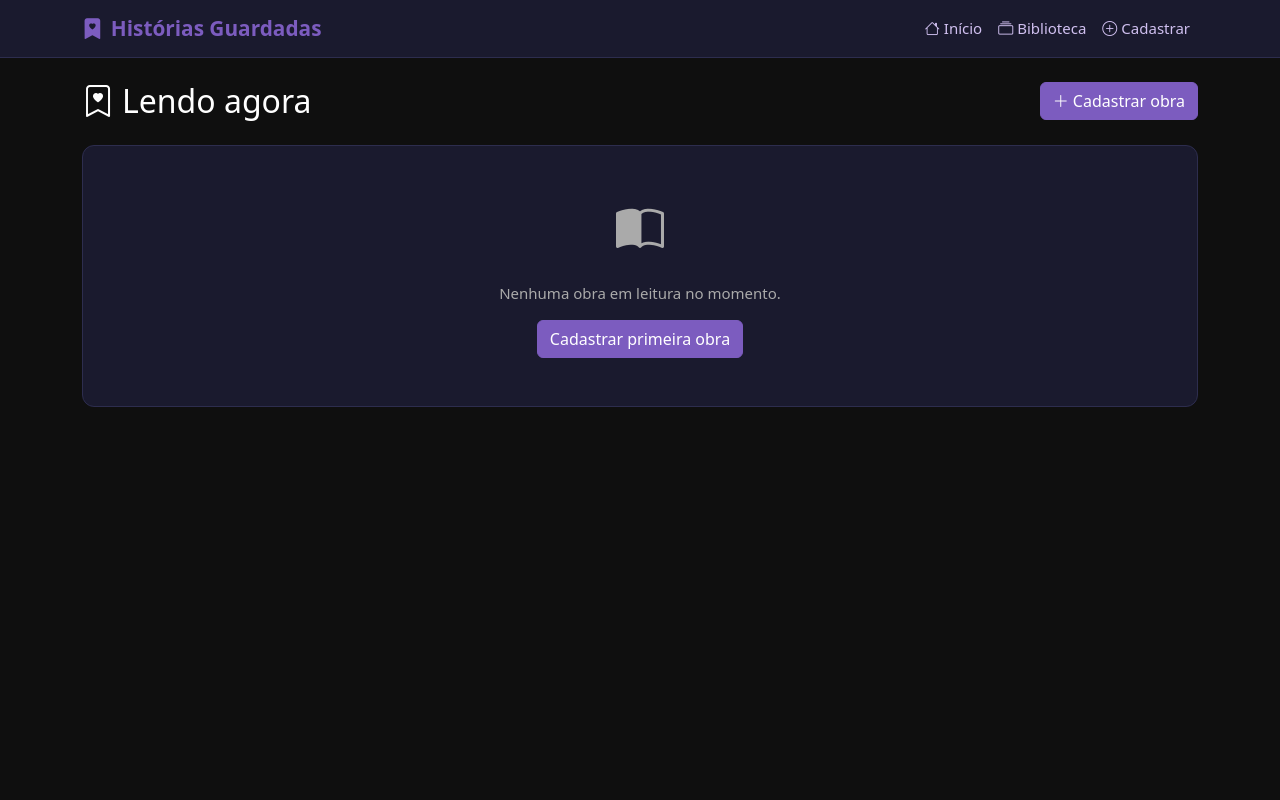
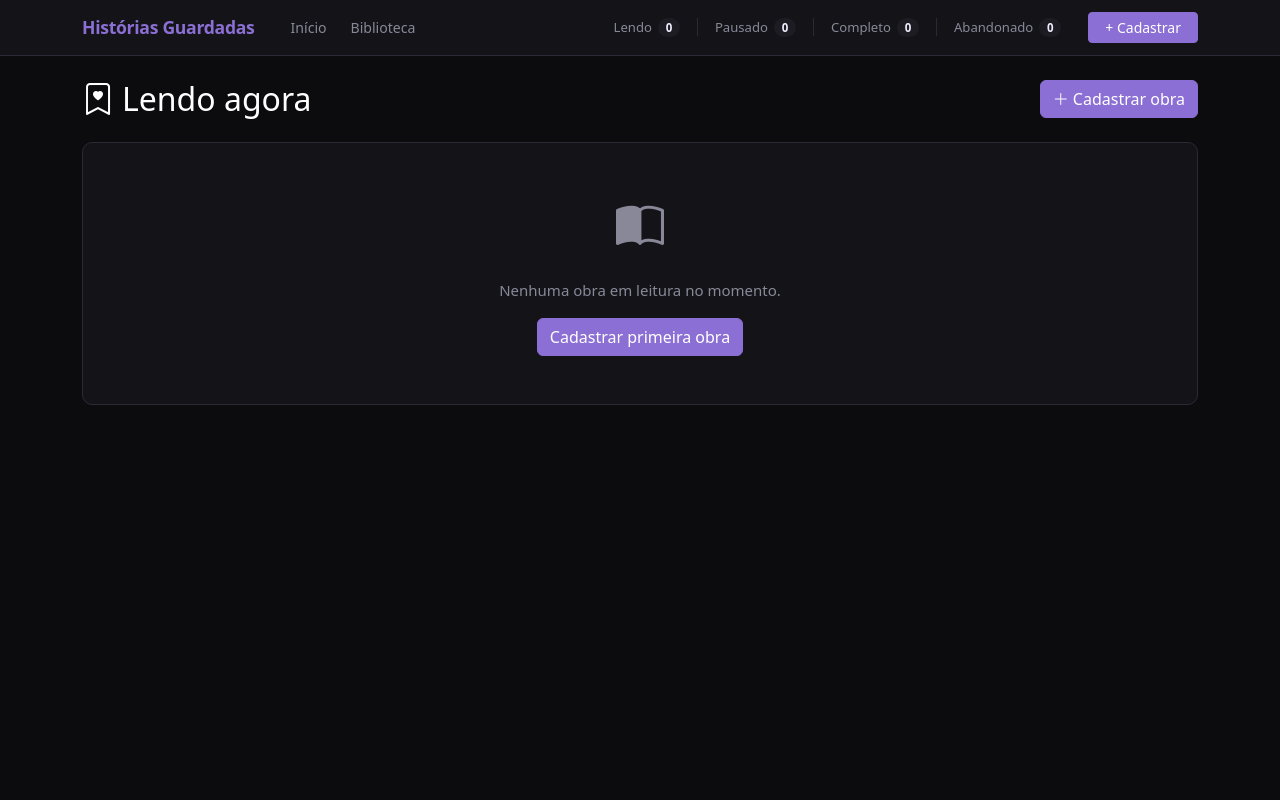
Before and after one commit to wesurex/marca-paginas, a Django app: page / in a window 1280 px wide. Run offline with Django 5.2, Linux system fonts and the light colour scheme; data that the repository does not hold is empty.

Commit message:
Redesign da navbar e badges com paleta unificada
Navbar minimalista com atalhos de status por texto e contador.
Badges padronizados na paleta roxa sem cores extras.

Co-Authored-By: Claude Sonnet 4.6 <noreply@anthropic.com>

```diff
--- /dev/null
+++ b/core/context_processors.py
@@ -0,0 +1,12 @@
+from .models import ProgressoLeitura
+
+
+def contadores_leitura(request):
+    return {
+        'nav_contadores': {
+            'lendo':     ProgressoLeitura.objects.filter(status_leitura='lendo').count(),
+            'pausado':   ProgressoLeitura.objects.filter(status_leitura='pausado').count(),
+            'completo':  ProgressoLeitura.objects.filter(status_leitura='completo').count(),
+            'abandonado': ProgressoLeitura.objects.filter(status_leitura='abandonado').count(),
+        }
+    }
--- a/core/templates/core/base.html
+++ b/core/templates/core/base.html
@@ -7,81 +7,177 @@
   <link href="https://cdn.jsdelivr.net/npm/bootstrap@5.3.3/dist/css/bootstrap.min.css" rel="stylesheet">
   <link href="https://cdn.jsdelivr.net/npm/bootstrap-icons@1.11.3/font/bootstrap-icons.css" rel="stylesheet">
   <style>
-    body { background-color: #0f0f0f; color: #f0f0f0; min-height: 100vh; font-size: 15px; }
-    h1, h2, h3, h4, h5, h6 { color: #ffffff; }
-    p, span, li, td, th, label, .form-label { color: #e8e8e8; }
-    .navbar { background-color: #1a1a2e !important; border-bottom: 1px solid #2d2d4e; }
-    .navbar-brand { color: #7c5cbf !important; font-weight: 700; font-size: 1.3rem; }
-    .nav-link { color: #d0c0f0 !important; }
-    .nav-link:hover { color: #fff !important; }
-    .card { background-color: #1a1a2e; border: 1px solid #2d2d4e; border-radius: 12px; }
-    .card-header { background-color: #12122a; border-bottom: 1px solid #2d2d4e; }
-    .card-body, .card-text { color: #f0f0f0; }
-    .badge-livro { background-color: #2d6a4f; color: #fff; }
-    .badge-manga { background-color: #7b3f9e; color: #fff; }
-    .badge-manhwa { background-color: #b5451b; color: #fff; }
-    .badge-manhua { background-color: #1a6b8a; color: #fff; }
-    .btn-primary { background-color: #7c5cbf; border-color: #7c5cbf; color: #fff; }
-    .btn-primary:hover { background-color: #6a4aad; border-color: #6a4aad; color: #fff; }
-    .btn-outline-primary { color: #a882e8; border-color: #7c5cbf; }
-    .btn-outline-primary:hover { background-color: #7c5cbf; color: #fff; }
-    .btn-outline-secondary { color: #c0c0c0; border-color: #555; }
-    .btn-outline-secondary:hover { background-color: #333; color: #fff; border-color: #888; }
-    .form-control, .form-select { background-color: #12122a; border-color: #3d3d5e; color: #f0f0f0; }
-    .form-control:focus, .form-select:focus { background-color: #12122a; border-color: #7c5cbf; color: #f0f0f0; box-shadow: 0 0 0 0.2rem rgba(124,92,191,0.25); }
-    .form-control::placeholder { color: #888; }
-    .form-select option { background-color: #1a1a2e; color: #f0f0f0; }
-    .form-text { color: #aaa !important; }
-    .capa-obra { width: 100%; max-width: 180px; border-radius: 8px; object-fit: cover; aspect-ratio: 2/3; background: #12122a; }
-    .capa-placeholder { width: 180px; height: 270px; background: #12122a; border-radius: 8px; display: flex; align-items: center; justify-content: center; color: #555; font-size: 3rem; }
-    .status-badge { font-size: 0.75rem; }
-    .historico-item { border-left: 3px solid #7c5cbf; padding-left: 12px; margin-bottom: 10px; }
-    .progress-bar { background-color: #7c5cbf; }
-    .progress { background-color: #12122a; }
-    a { color: #b89cf0; }
-    a:hover { color: #d4beff; }
-    .text-muted { color: #aaa !important; }
-    .text-white { color: #fff !important; }
-    small { color: #bbb; }
-    .table { color: #f0f0f0; }
-    .table-hover tbody tr:hover { background-color: #12122a; color: #f0f0f0; }
-    hr { border-color: #2d2d4e; }
-    .alert-success { background-color: #1a3a2e; border-color: #2d6a4f; color: #c5f0d0; }
-    .alert-danger { background-color: #3a1a1a; border-color: #6a2d2d; color: #f0c5c5; }
+    :root {
+      --bg:       #0c0c0e;
+      --surface:  #141418;
+      --surface2: #1c1c22;
+      --border:   #2a2a35;
+      --purple:   #8b6fd4;
+      --purple-2: #6a50b8;
+      --text:     #f0eeff;
+      --muted:    #888899;
+    }
+
+    * { box-sizing: border-box; }
+    body { background: var(--bg); color: var(--text); font-size: 15px; min-height: 100vh; }
+    h1,h2,h3,h4,h5,h6 { color: #fff; }
+    p, span, li, td, th, label, .form-label { color: var(--text); }
+    a { color: #b09ee0; text-decoration: none; }
+    a:hover { color: #d4c8ff; }
+    small, .text-muted { color: var(--muted) !important; }
+    hr { border-color: var(--border); }
+
+    /* Navbar */
+    .navbar {
+      background: var(--surface) !important;
+      border-bottom: 1px solid var(--border);
+      padding: 0 0;
+      height: 56px;
+    }
+    .navbar .container { height: 100%; }
+    .navbar-brand {
+      color: var(--purple) !important;
+      font-weight: 700;
+      font-size: 1.1rem;
+      letter-spacing: -0.3px;
+    }
+    .nav-link { color: var(--muted) !important; font-size: 0.88rem; padding: 6px 12px !important; border-radius: 6px; }
+    .nav-link:hover { color: var(--text) !important; background: var(--surface2); }
+
+    /* Pills de status na navbar */
+    .nav-status-group { display: flex; align-items: center; gap: 2px; }
+    .nav-status-pill {
+      display: inline-flex; align-items: center; gap: 6px;
+      padding: 4px 11px; border-radius: 6px;
+      font-size: 0.82rem; color: var(--muted) !important;
+      text-decoration: none; transition: all 0.15s;
+      white-space: nowrap;
+    }
+    .nav-status-pill:hover { background: var(--surface2); color: var(--text) !important; }
+    .nav-status-pill .pill-count {
+      background: var(--surface2);
+      color: var(--text);
+      font-size: 0.72rem;
+      font-weight: 600;
+      padding: 1px 7px;
+      border-radius: 20px;
+      min-width: 22px;
+      text-align: center;
+    }
+    .nav-divider { width: 1px; height: 18px; background: var(--border); margin: 0 4px; }
+
+    /* Cards */
+    .card { background: var(--surface); border: 1px solid var(--border); border-radius: 10px; }
+    .card-header { background: var(--surface2); border-bottom: 1px solid var(--border); }
+    .card-body, .card-text { color: var(--text); }
+
+    /* Badges */
+    .badge-tipo {
+      background: rgba(139,111,212,0.15);
+      color: #c4b0f0;
+      border: 1px solid rgba(139,111,212,0.3);
+      font-weight: 500;
+      font-size: 0.72rem;
+    }
+    .badge-status {
+      background: rgba(255,255,255,0.06);
+      color: #bbb;
+      border: 1px solid rgba(255,255,255,0.1);
+      font-weight: 500;
+      font-size: 0.72rem;
+    }
+    .badge-status.lendo   { background: rgba(139,111,212,0.2); color: #c4b0f0; border-color: rgba(139,111,212,0.35); }
+    .badge-status.pausado { background: rgba(255,255,255,0.07); color: #aaa; }
+
+    /* Botões */
+    .btn-primary { background: var(--purple); border-color: var(--purple); color: #fff; }
+    .btn-primary:hover { background: var(--purple-2); border-color: var(--purple-2); color: #fff; }
+    .btn-outline-primary { color: var(--purple); border-color: var(--purple); }
+    .btn-outline-primary:hover { background: var(--purple); color: #fff; }
+    .btn-outline-secondary { color: var(--muted); border-color: var(--border); }
+    .btn-outline-secondary:hover { background: var(--surface2); color: var(--text); border-color: #555; }
+    .btn-outline-danger { color: #c0706a; border-color: #6a3030; }
+    .btn-outline-danger:hover { background: #3a1a1a; color: #f0a0a0; border-color: #8a4040; }
+
+    /* Formulários */
+    .form-control, .form-select {
+      background: var(--surface2); border-color: var(--border);
+      color: var(--text);
+    }
+    .form-control:focus, .form-select:focus {
+      background: var(--surface2); border-color: var(--purple);
+      color: var(--text); box-shadow: 0 0 0 3px rgba(139,111,212,0.2);
+    }
+    .form-control::placeholder { color: #55556a; }
+    .form-select option { background: var(--surface2); color: var(--text); }
+    .form-text { color: var(--muted) !important; }
+
+    /* Misc */
+    .capa-obra { width: 100%; max-width: 180px; border-radius: 8px; object-fit: cover; aspect-ratio: 2/3; }
+    .capa-placeholder { width: 180px; height: 270px; background: var(--surface2); border-radius: 8px; display: flex; align-items: center; justify-content: center; color: #333; font-size: 3rem; }
+    .historico-item { border-left: 2px solid var(--border); padding-left: 12px; margin-bottom: 10px; }
+    .historico-item:hover { border-left-color: var(--purple); }
+    .progress { background: var(--surface2); }
+    .progress-bar { background: var(--purple); }
+    .table { color: var(--text); }
+    .table-hover tbody tr:hover { background: var(--surface2); color: var(--text); }
+    .alert-success { background: #0e2018; border-color: #1a4028; color: #a0dbb0; }
+    .alert-danger  { background: #1e0e0e; border-color: #3a1818; color: #dba0a0; }
   </style>
 </head>
 <body>
 
-<nav class="navbar navbar-expand-lg mb-4">
-  <div class="container">
-    <a class="navbar-brand" href="{% url 'index' %}">
-      <i class="bi bi-bookmark-heart-fill me-2"></i>Histórias Guardadas
+<nav class="navbar navbar-expand-lg">
+  <div class="container d-flex align-items-center">
+
+    <a class="navbar-brand me-4" href="{% url 'index' %}">
+      Histórias Guardadas
     </a>
-    <button class="navbar-toggler" type="button" data-bs-toggle="collapse" data-bs-target="#navMenu">
+
+    <button class="navbar-toggler ms-auto" type="button" data-bs-toggle="collapse" data-bs-target="#navMenu">
       <span class="navbar-toggler-icon"></span>
     </button>
+
     <div class="collapse navbar-collapse" id="navMenu">
-      <ul class="navbar-nav ms-auto">
+      <ul class="navbar-nav me-auto align-items-center">
         <li class="nav-item">
-          <a class="nav-link" href="{% url 'index' %}"><i class="bi bi-house me-1"></i>Início</a>
+          <a class="nav-link" href="{% url 'index' %}">Início</a>
         </li>
         <li class="nav-item">
-          <a class="nav-link" href="{% url 'obra_lista' %}"><i class="bi bi-collection me-1"></i>Biblioteca</a>
-        </li>
-        <li class="nav-item">
-          <a class="nav-link" href="{% url 'obra_criar' %}"><i class="bi bi-plus-circle me-1"></i>Cadastrar</a>
+          <a class="nav-link" href="{% url 'obra_lista' %}">Biblioteca</a>
         </li>
       </ul>
+
+      <div class="nav-status-group me-3">
+        <a href="{% url 'obra_lista' %}?status=lendo" class="nav-status-pill">
+          Lendo <span class="pill-count">{{ nav_contadores.lendo }}</span>
+        </a>
+        <div class="nav-divider"></div>
+        <a href="{% url 'obra_lista' %}?status=pausado" class="nav-status-pill">
+          Pausado <span class="pill-count">{{ nav_contadores.pausado }}</span>
+        </a>
+        <div class="nav-divider"></div>
+        <a href="{% url 'obra_lista' %}?status=completo" class="nav-status-pill">
+          Completo <span class="pill-count">{{ nav_contadores.completo }}</span>
+        </a>
+        <div class="nav-divider"></div>
+        <a href="{% url 'obra_lista' %}?status=abandonado" class="nav-status-pill">
+          Abandonado <span class="pill-count">{{ nav_contadores.abandonado }}</span>
+        </a>
+      </div>
+
+      <a href="{% url 'obra_criar' %}" class="btn btn-primary btn-sm px-3">+ Cadastrar</a>
     </div>
+
   </div>
 </nav>
 
-<div class="container pb-5">
+<div class="container py-4 pb-5">
   {% if messages %}
     {% for message in messages %}
-      <div class="alert alert-{{ message.tags }} alert-dismissible fade show" role="alert">
+      <div class="alert alert-{{ message.tags }} alert-dismissible fade show mb-4" role="alert">
         {{ message }}
-        <button type="button" class="btn-close" data-bs-dismiss="alert"></button>
+        <button type="button" class="btn-close btn-close-white" data-bs-dismiss="alert"></button>
       </div>
     {% endfor %}
   {% endif %}
--- a/core/templates/core/index.html
+++ b/core/templates/core/index.html
@@ -30,7 +30,10 @@
                 <h6 class="mb-1">
                   <a href="{% url 'obra_detalhe' obra.pk %}" class="text-decoration-none text-white">{{ obra.titulo }}</a>
                 </h6>
-                <span class="badge badge-{{ obra.tipo }} status-badge mb-1">{{ obra.get_tipo_display }}</span>
+                <div class="d-flex gap-1 flex-wrap mb-1">
+                  <span class="badge badge-tipo">{{ obra.get_tipo_display }}</span>
+                  <span class="badge badge-status lendo">Lendo</span>
+                </div>
                 {% if obra.autor %}<p class="text-muted small mb-0">{{ obra.autor }}</p>{% endif %}
               </div>
             </div>
@@ -98,7 +101,10 @@
                 <h6 class="mb-1">
                   <a href="{% url 'obra_detalhe' obra.pk %}" class="text-decoration-none text-white">{{ obra.titulo }}</a>
                 </h6>
-                <span class="badge badge-{{ obra.tipo }} status-badge mb-1">{{ obra.get_tipo_display }}</span>
+                <div class="d-flex gap-1 flex-wrap mb-1">
+                  <span class="badge badge-tipo">{{ obra.get_tipo_display }}</span>
+                  <span class="badge badge-status pausado">Pausado</span>
+                </div>
                 <p class="text-muted small mb-0">Cap. {{ obra.progresso.capitulo_atual }}</p>
               </div>
             </div>
--- a/library/settings.py
+++ b/library/settings.py
@@ -62,6 +62,7 @@ TEMPLATES = [
                 'django.template.context_processors.request',
                 'django.contrib.auth.context_processors.auth',
                 'django.contrib.messages.context_processors.messages',
+                'core.context_processors.contadores_leitura',
             ],
         },
     },
```
Also changed, not shown: core/templates/core/obras/lista.html (+2 -6 lines).
